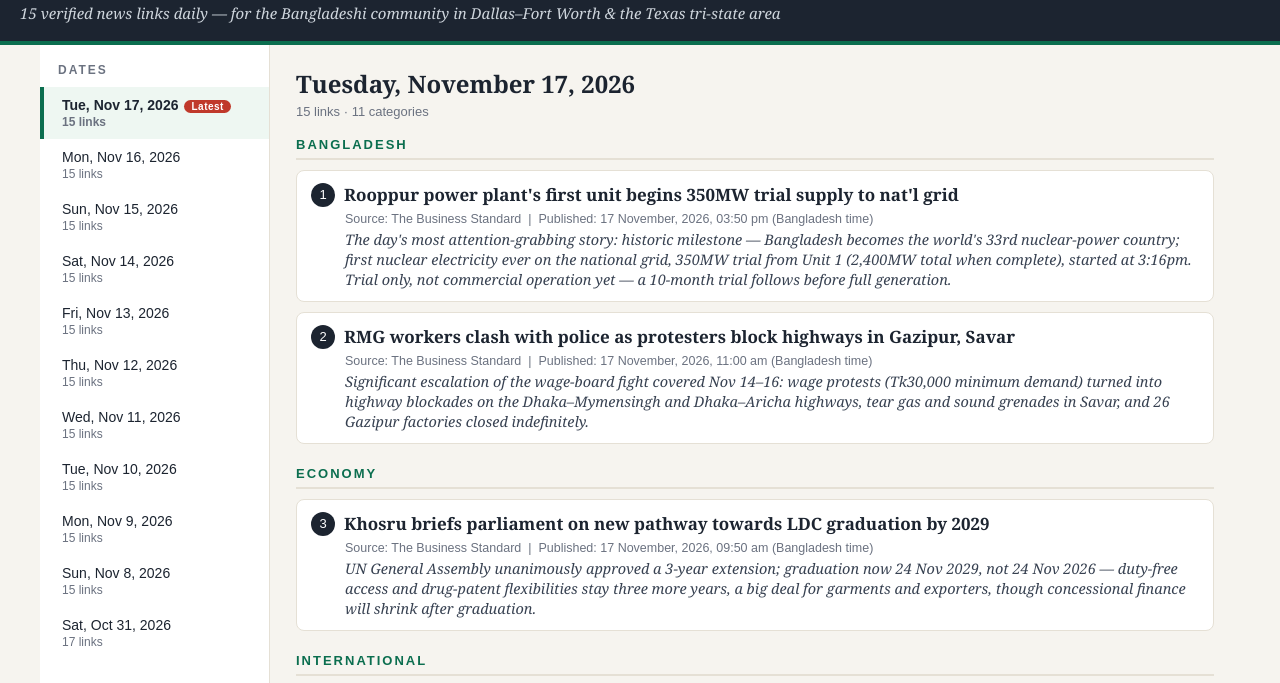
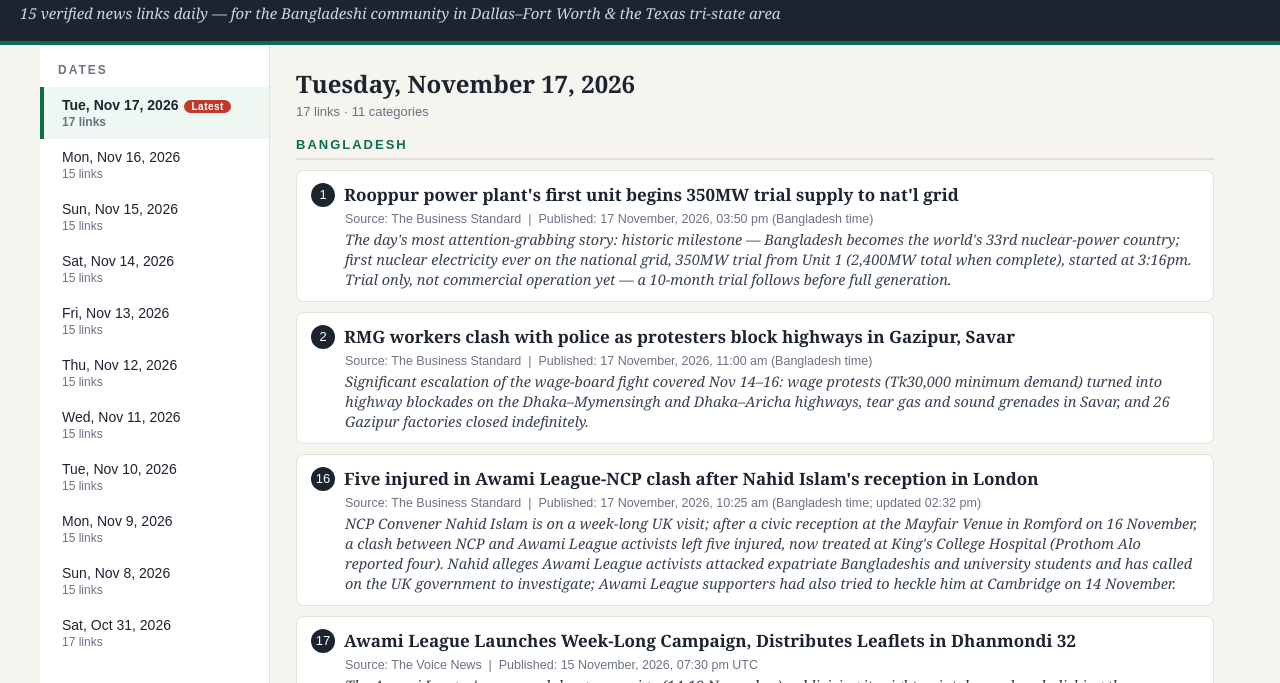
Before and after one commit to dallasbarta/dallas-barta-daily-news, a plain HTML site: page index.html in a window 1280 px wide. Shown: the part 66-749 px from the top of the page. Drawn offline with Linux system fonts and the light colour scheme.

Commit message:
Dallas Barta Daily News — Nov 17, 2026 (Nahid London clash + AL balance add-on)

```diff
--- a/index.html
+++ b/index.html
@@ -203,7 +203,26 @@ const DAYS = [
         "published": "17 November, 2026, 01:25 pm (Bangladesh time)",
         "source": "The Business Standard",
         "url": "https://www.tbsnews.net/bangladesh/court-sets-23-dec-charge-framing-hearing-against-pori-moni-narcotics-case-1605161"
+      },
+      {
+        "angle": "NCP Convener Nahid Islam is on a week-long UK visit; after a civic reception at the Mayfair Venue in Romford on 16 November, a clash between NCP and Awami League activists left five injured, now treated at King's College Hospital (Prothom Alo reported four). Nahid alleges Awami League activists attacked expatriate Bangladeshis and university students and has called on the UK government to investigate; Awami League supporters had also tried to heckle him at Cambridge on 14 November.",
+        "cat": "Bangladesh",
+        "headline": "Five injured in Awami League-NCP clash after Nahid Islam's reception in London",
+        "n": 16,
+        "published": "17 November, 2026, 10:25 am (Bangladesh time; updated 02:32 pm)",
+        "source": "The Business Standard",
+        "url": "https://www.tbsnews.net/bangladesh/crime/five-injured-awami-league-ncp-clash-after-nahid-islams-reception-london-1605036"
+      },
+      {
+        "angle": "The Awami League's own week-long campaign (14-19 November) publicising its eight-point demands - abolishing the International Crimes Tribunal, withdrawing what it calls fabricated verdicts and false cases, lifting the ban on the party and releasing all political prisoners - starting with leaflet distribution at Dhanmondi 32 and extending across Dhaka; the programme runs through 19 November.",
+        "cat": "Bangladesh",
+        "headline": "Awami League Launches Week-Long Campaign, Distributes Leaflets in Dhanmondi 32",
+        "n": 17,
+        "published": "15 November, 2026, 07:30 pm UTC",
+        "source": "The Voice News",
+        "url": "https://thevoice.news/327603/awami-league-launches-week-long-campaign-distributes-leaflets-in-dhanmondi-32/"
       }
+
     ]
   },
   {
```
